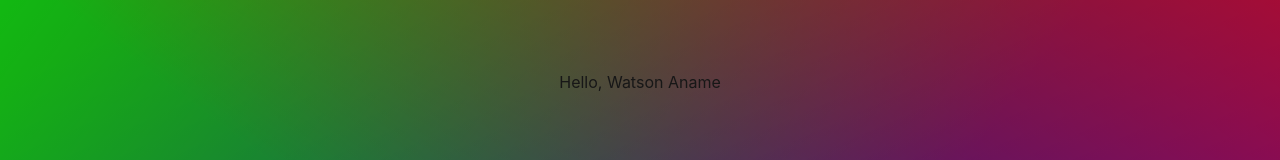
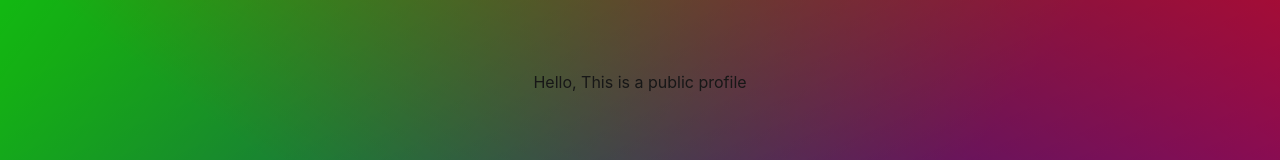
Before and after one commit to forestheims/webpack-react-app, a React app: page / in a window 1280 px wide. Both pictures are taken after a click on the button "Log in with email". Shown: the part 322-482 px from the top of the page. Built offline with nearby package versions, Linux system fonts and the light colour scheme.

Commit message:
add user route

```diff
--- a/src/App.jsx
+++ b/src/App.jsx
@@ -15,6 +15,7 @@ import SignUp from './components/SignUp/SignUp.jsx';
 import CookiePolicy from './components/CookieConsent/CookiePolicy.jsx';
 import PrivacyPolicy from './components/Privacy/PrivacyPolicy.jsx';
 import TermsOfService from './components/Terms/TermsOfService.jsx';
+import User from './components/User/User.jsx';
 
 const App = () => {
   return (
@@ -24,6 +25,7 @@ const App = () => {
           <Routes>
             <Route element={<ProtectedRoute />}>
               <Route path="/user/:username" element={<Profile />} />
+              <Route path="/user" element={<User />} />
               <Route path="/todos" element={<TodosComponent />} />
               <Route path="/about" element={<About />} />
               <Route path="/barchart" element={<BarChart />} />
--- a/src/components/Profile/Profile.jsx
+++ b/src/components/Profile/Profile.jsx
@@ -1,12 +1,9 @@
 import React from 'react';
-import { useSelector } from 'react-redux';
 
 const Profile = () => {
-  const user = useSelector((state) => state.user.user);
-
   return (
     <>
-      <h1>Hello, {user.name}</h1>
+      <h1>Hello, This is a public profile</h1>
     </>
   );
 };
--- /dev/null
+++ b/src/components/User/User.jsx
@@ -0,0 +1,14 @@
+import React from 'react';
+import { useSelector } from 'react-redux';
+
+const User = () => {
+  const user = useSelector((state) => state.user.user);
+
+  return (
+    <>
+      <h1>Hello, {user.name}</h1>
+    </>
+  );
+};
+
+export default User;
```
